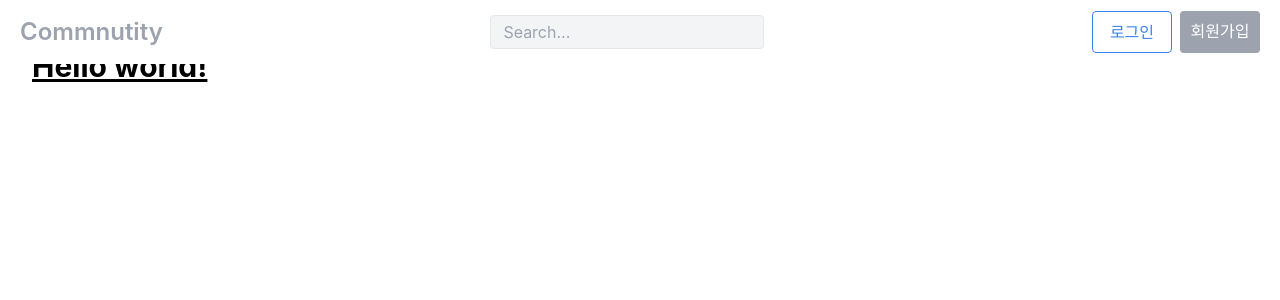
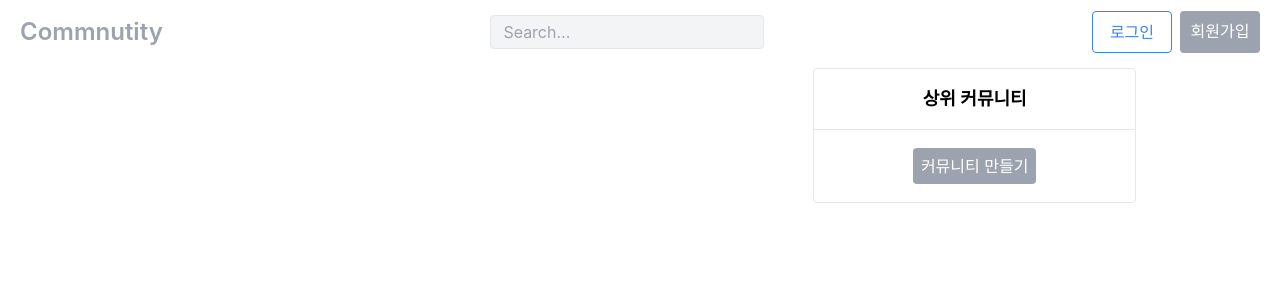
Before and after one commit to kimhsr/reddit-project, a Next.js app in the folder client/: page / in a window 1280 px wide. Shown: the top 300 px of the page. Built offline with nearby package versions, Linux system fonts and the light colour scheme; no server answers.

Commit message:
feat: 커뮤니티 리스트 생성 (#17)

```diff
--- a/client/src/pages/index.tsx
+++ b/client/src/pages/index.tsx
@@ -1,10 +1,31 @@
+import Link from "next/link";
 import React from "react";
 import styles from "../styles/Home.module.css";
 
 const index = () => {
   return (
-    <div className={styles.container}>
-      <h1 className="text-3xl font-bold underline">Hello world!</h1>
+    <div className="flex max-w-5xl px-4 pt-5 mx-auto">
+      {/* 포스트 리스트 */}
+      <div className="w-full md:mr-3 md:w-8/12"></div>
+
+      {/* 사이드바 */}
+      <div className="hidden w-4/12 ml-3 md:block">
+        <div className="bg-white border rounded">
+          <div className="p-4 border-b">
+            <p className="text-lg font-semibold text-center">상위 커뮤니티</p>
+          </div>
+
+          {/* 커뮤니티 리스트 */}
+          <div></div>
+          <div className="w-full py-6 text-center">
+            <Link href="subs/create">
+              <a className="w-full p-2 text-center text-white bg-gray-400 rounded">
+                커뮤니티 만들기
+              </a>
+            </Link>
+          </div>
+        </div>
+      </div>
     </div>
   );
 };
```
